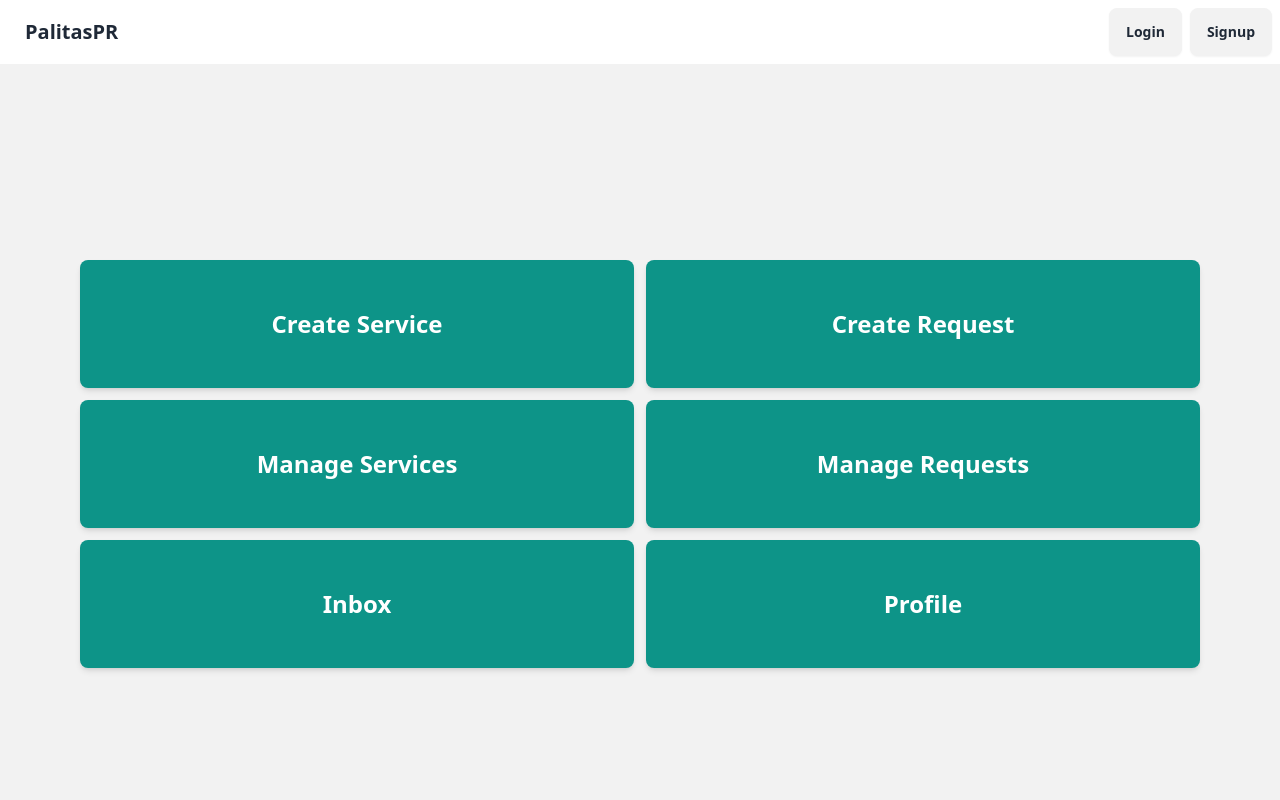
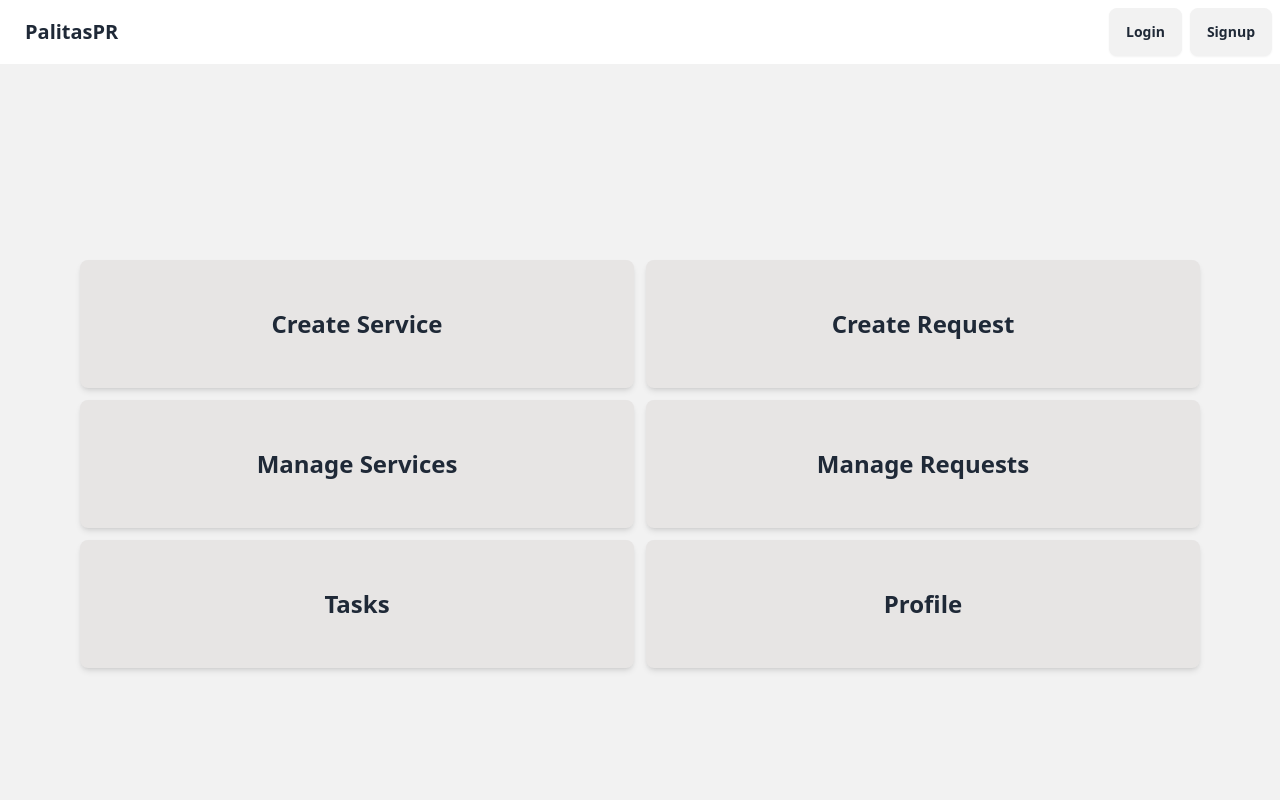
Before and after one commit to Lusanco/PalitasPR, a Svelte app in the folder frontend/: page /dashboard in a window 1280 px wide. Shown: the top 800 px of the page. Built offline with nearby package versions, Linux system fonts and the light colour scheme.

Commit message:
update dashboard

```diff
--- a/frontend/src/routes/Dashboard.svelte
+++ b/frontend/src/routes/Dashboard.svelte
@@ -2,7 +2,7 @@
   import Link from "../components/Link.svelte";
 
   let twcss =
-    "w-full h-24 md:h-32 rounded-lg bg-teal-600 flex flex-col justify-center items-center font-bold shadow-md text-white text-md md:text-2xl hover:bg-teal-700 transition duration-300 ease-in-out cursor-pointer text-center";
+    "w-full h-24 md:h-32 rounded-lg bg-stone-200  flex flex-col justify-center items-center font-bold shadow-md text-md md:text-2xl hover:bg-teal-700 transition duration-300 ease-in-out cursor-pointer text-center";
 </script>
 
 <div class="flex flex-col items-center justify-center h-full min-h-screen">
@@ -14,7 +14,7 @@
       <Link name="Create Request" {twcss} href="/create-request"></Link>
       <Link name="Manage Services" {twcss} href="/manage-services"></Link>
       <Link name="Manage Requests" {twcss} href="/manage-requests"></Link>
-      <Link name="Inbox" {twcss} href="/inbox"></Link>
+      <Link name="Tasks" {twcss} href="/inbox"></Link>
       <Link name="Profile" {twcss} href="/profile"></Link>
     </div>
   </div>
```
